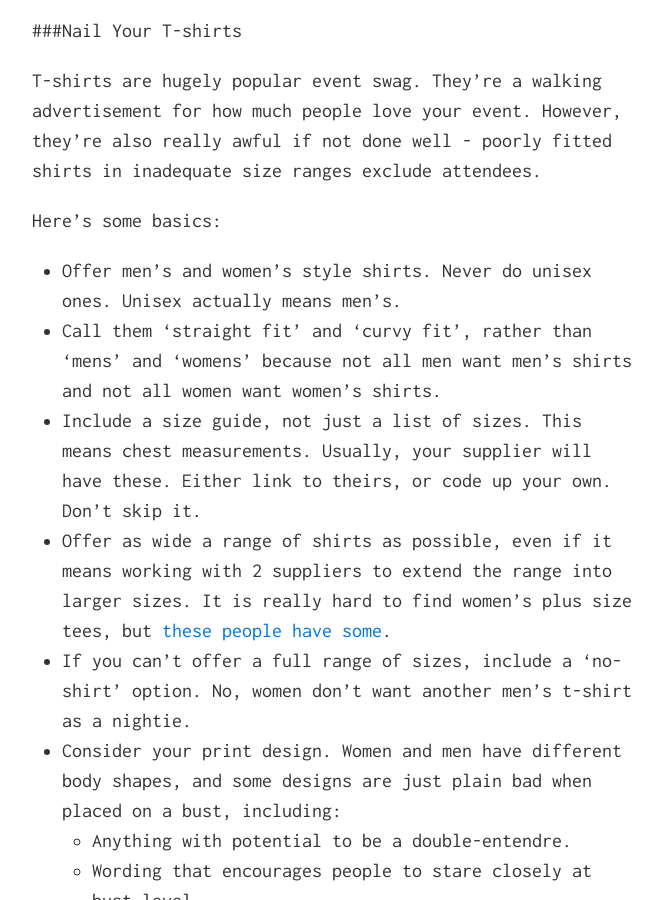
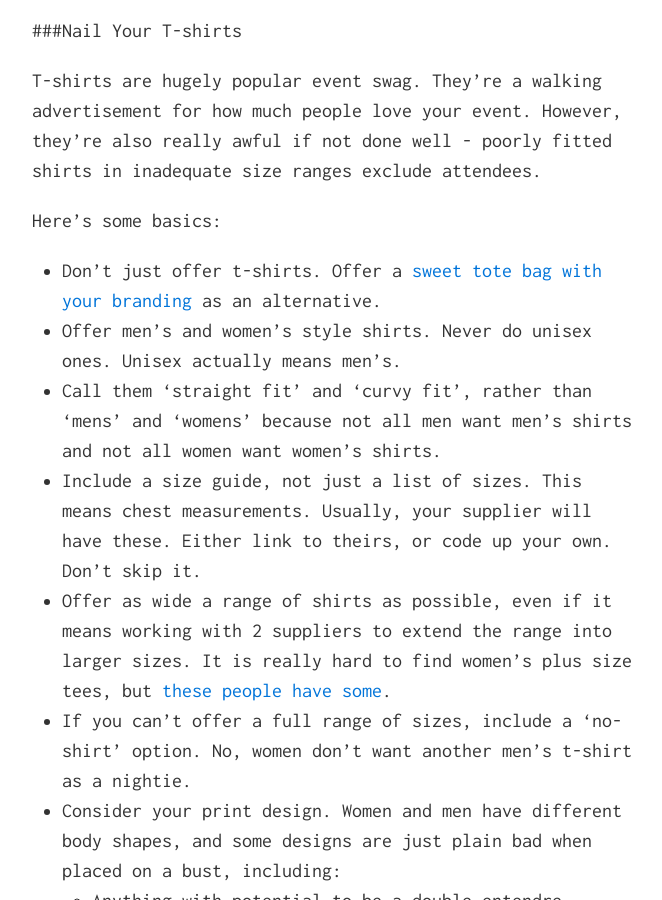
Before and after one commit to hopperfund/events, a Jekyll site: the page built from index.md, in a window 1280 px wide and 900 px high, scrolled down 5464 px. Shown: the whole window, without its empty margins (308-970 px from the left). Built offline with Jekyll 4.4.1, drawn with Linux system fonts in a browser that asks for light colours.

Commit message:
Adding tote bag option
fixes #49

```diff
--- a/index.md
+++ b/index.md
@@ -123,6 +123,7 @@ T-shirts are hugely popular event swag. They're a walking advertisement for how
 
 Here's some basics:
 
+- Don't just offer t-shirts. Offer a [sweet tote bag with your branding](https://twitter.com/ksuyin/status/760969571163512832) as an alternative.
 - Offer men's and women's style shirts. Never do unisex ones. Unisex actually means men's.
 - Call them 'straight fit' and 'curvy fit', rather than 'mens' and 'womens' because not all men want men's shirts and not all women want women's shirts.
 - Include a size guide, not just a list of sizes. This means chest measurements. Usually, your supplier will have these. Either link to theirs, or code up your own. Don't skip it.
```
